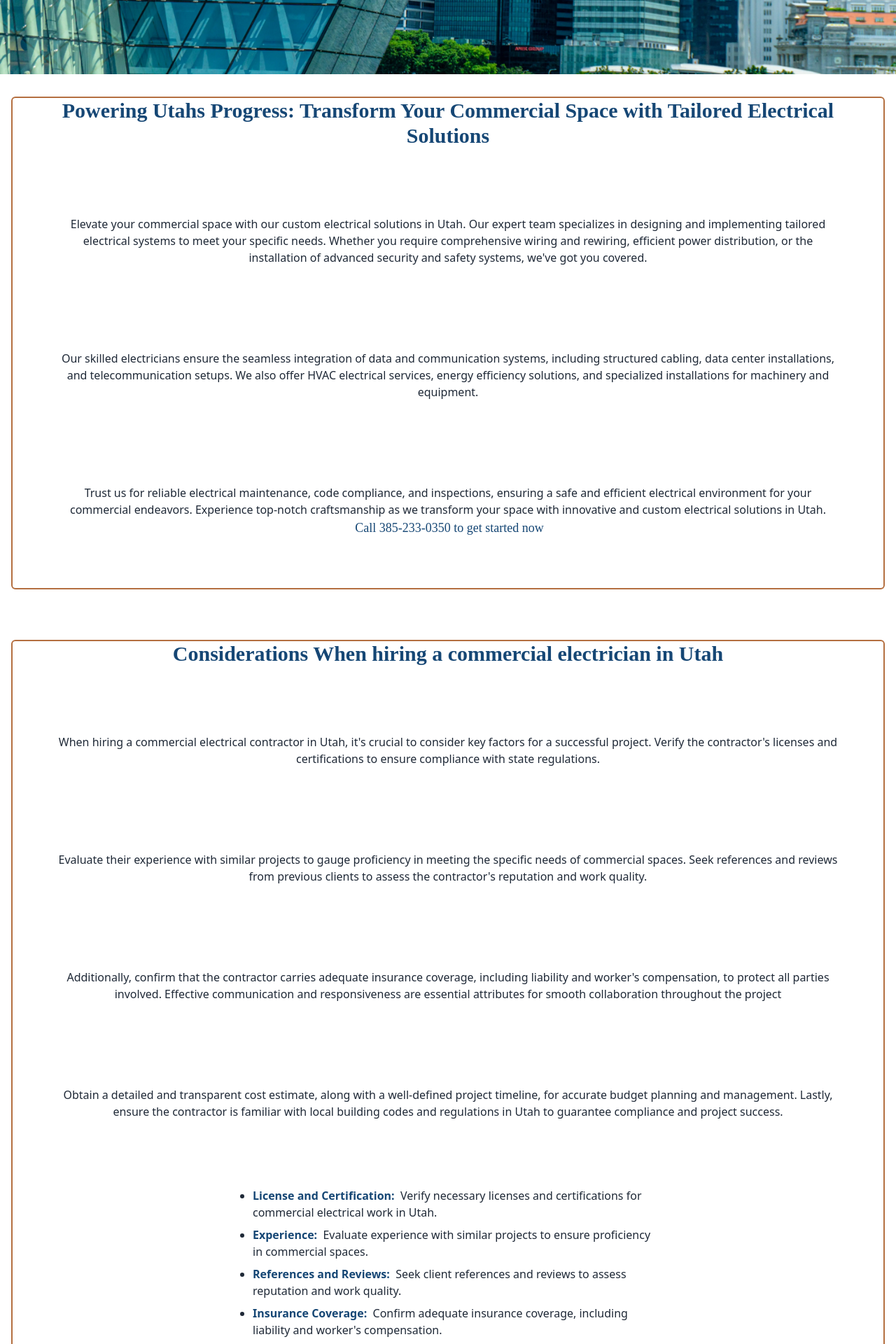
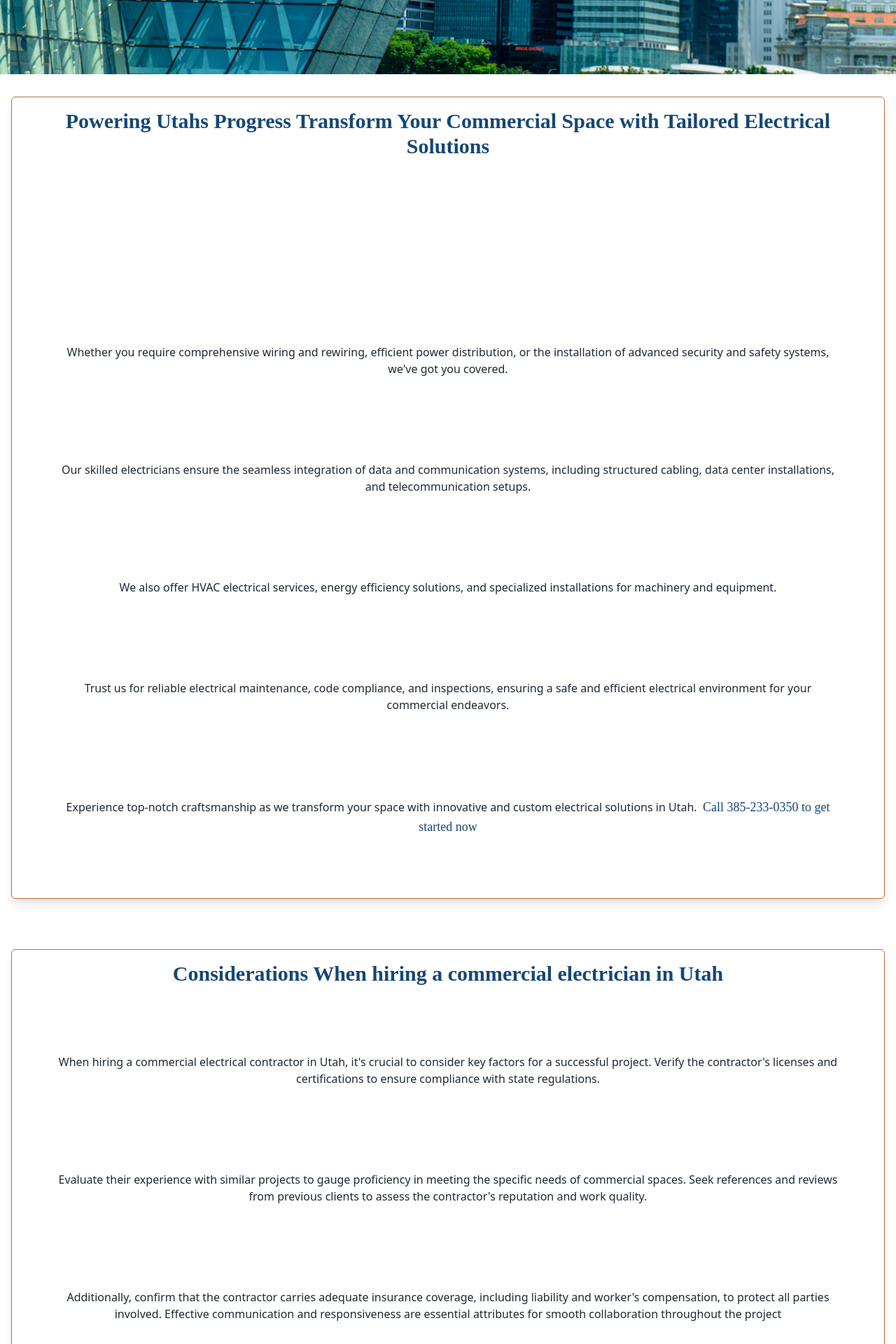
Before and after one commit to Sebastian2908-2007/hb-electric, a Next.js app: page / in a window 1280 px wide. Shown: the part 860-2780 px from the top of the page at 70% size. Built offline with nearby package versions, Linux system fonts and the light colour scheme.

Commit message:
added framer motion and changed some styles

```diff
--- a/app/page.js
+++ b/app/page.js
@@ -1,6 +1,7 @@
+'use client'
 import Image from "next/image";
 import hero from '../public/hb-electric-hero.webp';
-
+import { motion } from "framer-motion"
 
 export default function Home() {
   return (
@@ -31,7 +32,7 @@ export default function Home() {
         text-[#ebebeb]
         p-1
         hover:bg-[#164775]
-        right-20
+        right-[5.2rem]
         bottom-16
         min-[360px]:right-[6.5rem]
         min-[360px]:bottom-24
@@ -77,8 +78,10 @@ export default function Home() {
     mx-auto
     my-4
     px-4
+    py-4
     border-[#b46f40]
-    border-2
+    shadow-lg
+    border
     rounded-md
     ">
         <h1 className="
@@ -90,22 +93,80 @@ export default function Home() {
         mb-4
         min-[1024px]:text-center
         min-[1024px]:mb-12
-        ">Powering Utahs Progress: Transform Your Commercial Space with Tailored Electrical Solutions</h1>
-        <p className="text-center mb-6 font-[gill sans]   min-[1024px]:text-center min-[1024px]:p-12">
-        Elevate your commercial space with our custom electrical solutions in Utah. Our expert team specializes in designing
-         and implementing tailored electrical systems to meet your specific needs. Whether you require comprehensive wiring and rewiring,
-         efficient power distribution, or the installation of advanced security and safety systems, we've got you covered.
+        ">Powering Utahs Progress Transform Your Commercial
+         Space with Tailored Electrical Solutions
+         </h1>
+         <motion.div
+          initial="hidden"
+          whileInView="visible"
+          animate={{ opacity: 0 }}
+          transition={{ ease: [0.17, 0.67, 0.83, 0.67] }}
+         >
+        <p className="
+        text-center
+        mb-6
+        font-[gill sans]
+        min-[1024px]:text-center
+        min-[1024px]:p-12
+        ">
+        Elevate your commercial space with our custom electrical solutions in Utah.
+         Our expert team specializes in designing
+         and implementing tailored electrical systems to meet your specific needs.
         </p>
-        <p className="text-center mb-6 font-[gill sans]   min-[1024px]:text-center min-[1024px]:p-12">
-        Our skilled electricians ensure the seamless integration of data and communication systems, including structured cabling,
+        </motion.div>
+        <p className="
+        text-center
+        mb-6
+        font-[gill sans]
+        min-[1024px]:text-center
+        min-[1024px]:p-12
+        ">
+         Whether you require comprehensive wiring and rewiring,
+         efficient power distribution, or the installation of advanced security
+          and safety systems, we've got you covered.
+        </p>
+        <p className="
+        text-center
+        mb-6
+        font-[gill sans]
+        min-[1024px]:text-center
+        min-[1024px]:p-12
+        ">
+        Our skilled electricians ensure the seamless integration of data and communication systems,
+         including structured cabling,
          data center installations, and telecommunication setups.
-         We also offer HVAC electrical services, energy efficiency solutions, and specialized installations for machinery and equipment.
+        </p>
+        <p className="
+        text-center
+        mb-6
+        font-[gill sans]
+        min-[1024px]:text-center
+        min-[1024px]:p-12
+        ">
+        We also offer HVAC electrical services, energy efficiency solutions,
+          and specialized installations for machinery and equipment.
+        </p>
+        <p className="
+        text-center
+        mb-6
+        font-[gill sans]
+        min-[1024px]:text-center
+        min-[1024px]:p-12
+        ">
+           Trust us for reliable electrical maintenance, code compliance, and inspections,
+         ensuring a safe and efficient electrical
+         environment for your commercial endeavors.
         </p>
 
-        <p className="text-center mb-6 font-[gill sans]   min-[1024px]:text-center min-[1024px]:p-12">
-        Trust us for reliable electrical maintenance, code compliance, and inspections, ensuring a safe and efficient electrical
-         environment for your commercial endeavors.
-         Experience top-notch craftsmanship as we transform your space with innovative and custom electrical solutions in Utah.
+        <p className="
+        text-center
+        mb-6
+        font-[gill sans]
+        min-[1024px]:text-center
+        min-[1024px]:p-12
+        ">
+         Experience top-notch craftsmanship as we transform your
+          space with innovative and custom electrical solutions in Utah.
           &nbsp;
           <a className="
         font-[toroka]
@@ -121,9 +182,11 @@ export default function Home() {
     mx-auto
     my-14
     px-4
+    py-4
     border-[#b46f40]
-    border-2
     rounded-md
+    shadow-lg
+    border
     ">
     <h2 className="
     text-3xl
@@ -165,7 +228,7 @@ When hiring a commercial electrical contractor in Utah, it's crucial to consider
     min-[1024px]:mt-12
     min-[1024px]:mb-12
     ">
-    <ul className="list-disc pl-6 min-[1024px]:w-[50%]">
+    <ul className="list-disc pl-6 min-[1024px]:w-[50%] ">
         <li className="mb-2">
           <span className='font-bold text-[#164775]'>License and Certification:</span>
         &nbsp;
@@ -224,8 +287,10 @@ When hiring a commercial electrical contractor in Utah, it's crucial to consider
     flex-col
     items-center
      border-[#b46f40]
-    border-2
     rounded-md
+    p-4
+     shadow-lg
+     border
     "
     id="bic"
     >
@@ -267,8 +332,10 @@ When hiring a commercial electrical contractor in Utah, it's crucial to consider
     flex-col
     items-center
      border-[#b46f40]
-    border-2
     rounded-md
+     p-4
+      shadow-lg
+     border
     "
     id="doors"
     >
@@ -310,8 +377,10 @@ When hiring a commercial electrical contractor in Utah, it's crucial to consider
     flex-col
     items-center
      border-[#b46f40]
-    border-2
     rounded-md
+     p-4
+      shadow-lg
+     border
     "
     id="staircase"
     >
@@ -353,8 +422,10 @@ When hiring a commercial electrical contractor in Utah, it's crucial to consider
     flex-col
     items-center
      border-[#b46f40]
-    border-2
     rounded-md
+     p-4
+      shadow-lg
+     border
     "
     id="flooring"
     >
@@ -394,8 +465,10 @@ When hiring a commercial electrical contractor in Utah, it's crucial to consider
     flex-col
     items-center
      border-[#b46f40]
-    border-2
     rounded-md
+     p-4
+      shadow-lg
+     border
     "
     id="restoration"
     >
@@ -435,8 +508,10 @@ When hiring a commercial electrical contractor in Utah, it's crucial to consider
     flex-col
     items-center
      border-[#b46f40]
-    border-2
     rounded-md
+     p-4
+      shadow-lg
+     border
     "
     id="millwork"
     >
@@ -475,8 +550,10 @@ When hiring a commercial electrical contractor in Utah, it's crucial to consider
     flex-col
     items-center
      border-[#b46f40]
-    border-2
     rounded-md
+     p-4
+      shadow-lg
+     border
     "
     id="renovate"
     >
@@ -516,8 +593,10 @@ When hiring a commercial electrical contractor in Utah, it's crucial to consider
     flex-col
     items-center
      border-[#b46f40]
-    border-2
     rounded-md
+     p-4
+      shadow-lg
+     border
     "
     id="shelving"
     >
@@ -559,8 +638,10 @@ When hiring a commercial electrical contractor in Utah, it's crucial to consider
     flex-col
     items-center
      border-[#b46f40]
-    border-2
     rounded-md
+     p-4
+      shadow-lg
+     border
     "
     id="shelving"
     >
@@ -599,8 +680,10 @@ When hiring a commercial electrical contractor in Utah, it's crucial to consider
     flex-col
     items-center
      border-[#b46f40]
-    border-2
     rounded-md
+     p-4
+      shadow-lg
+     border
     "
     id="shelving"
     >
@@ -638,8 +721,10 @@ When hiring a commercial electrical contractor in Utah, it's crucial to consider
     flex-col
     items-center
      border-[#b46f40]
-    border-2
     rounded-md
+     p-4
+      shadow-lg
+     border
     "
     id="shelving"
     >
@@ -677,8 +762,10 @@ When hiring a commercial electrical contractor in Utah, it's crucial to consider
     flex-col
     items-center
     border-[#b46f40]
-    border-2
     rounded-md
+     p-4
+     shadow-lg
+     border
     "
     id="shelving"
     >
--- a/package.json
+++ b/package.json
@@ -9,6 +9,7 @@
     "lint": "next lint"
   },
   "dependencies": {
+    "framer-motion": "^11.0.6",
     "next": "14.1.0",
     "react": "^18",
     "react-dom": "^18",
```
Also changed, not shown: 1 other file (tests, documents, lock files or other folders).
